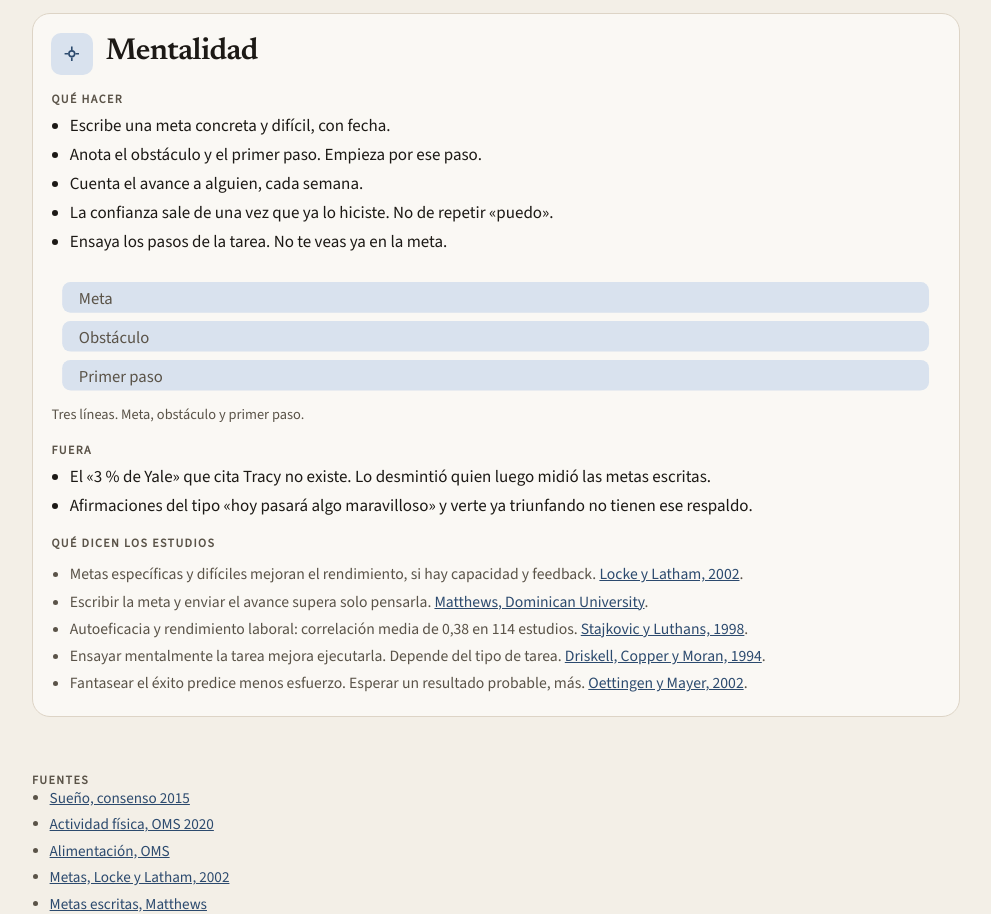
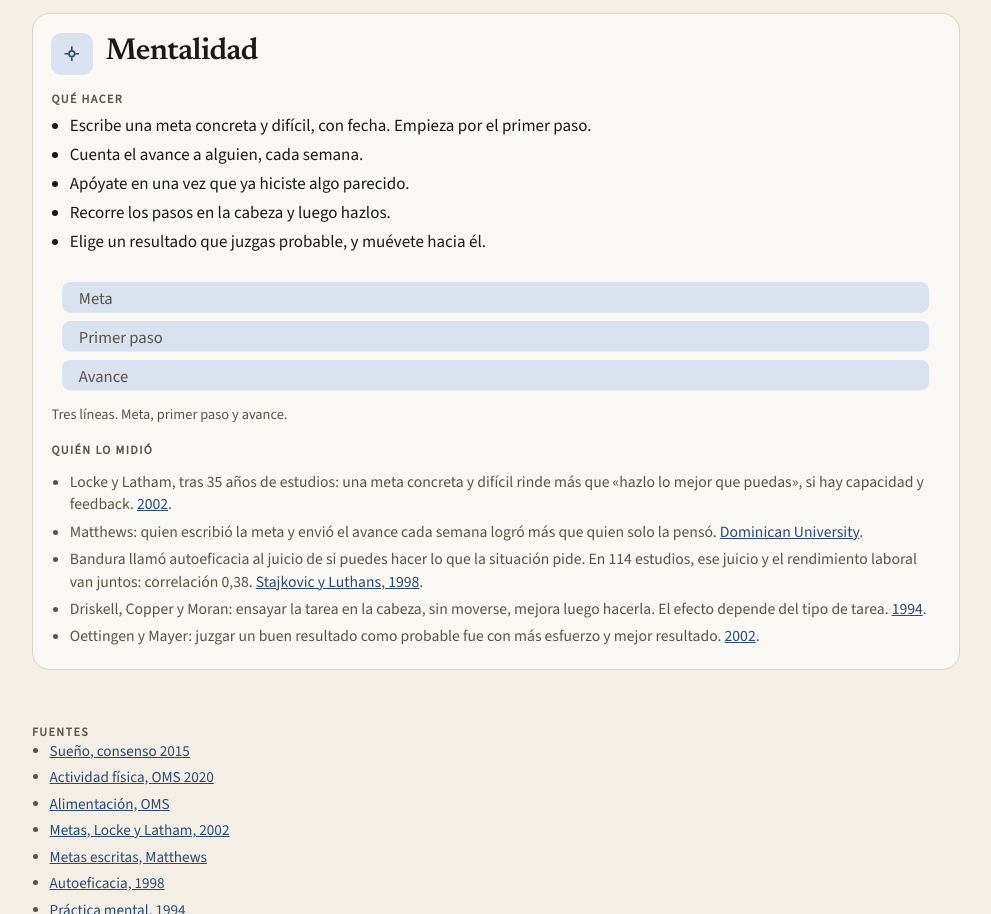
Before and after one commit to Marcos1995/h-bitos, a plain HTML site: page index.html in a window 1280 px wide. Shown: the part 2085-2999 px from the top of the page, without its empty margins (144-1135 px from the left). Drawn offline with nearby package versions, Linux system fonts and the light colour scheme.

Commit message:
Deja Mentalidad solo con hallazgos que se sostienen.
Co-authored-by: Cursor <cursoragent@cursor.com>

```diff
--- a/index.html
+++ b/index.html
@@ -275,35 +275,30 @@
       </div>
       <h3>Qué hacer</h3>
       <ul>
-        <li>Escribe una meta concreta y difícil, con fecha.</li>
-        <li>Anota el obstáculo y el primer paso. Empieza por ese paso.</li>
+        <li>Escribe una meta concreta y difícil, con fecha. Empieza por el primer paso.</li>
         <li>Cuenta el avance a alguien, cada semana.</li>
-        <li>La confianza sale de una vez que ya lo hiciste. No de repetir «puedo».</li>
-        <li>Ensaya los pasos de la tarea. No te veas ya en la meta.</li>
+        <li>Apóyate en una vez que ya hiciste algo parecido.</li>
+        <li>Recorre los pasos en la cabeza y luego hazlos.</li>
+        <li>Elige un resultado que juzgas probable, y muévete hacia él.</li>
       </ul>
       <figure>
-        <svg class="chart" viewBox="0 0 640 92" role="img" aria-label="Tres líneas: la meta, el obstáculo y el primer paso.">
+        <svg class="chart" viewBox="0 0 640 92" role="img" aria-label="Tres líneas: la meta, el primer paso y el avance de la semana.">
           <rect class="track" x="8" y="8" width="624" height="22" rx="6"/>
           <rect class="track" x="8" y="36" width="624" height="22" rx="6"/>
           <rect class="track" x="8" y="64" width="624" height="22" rx="6"/>
           <text class="axis" x="20" y="24">Meta</text>
-          <text class="axis" x="20" y="52">Obstáculo</text>
-          <text class="axis" x="20" y="80">Primer paso</text>
+          <text class="axis" x="20" y="52">Primer paso</text>
+          <text class="axis" x="20" y="80">Avance</text>
         </svg>
-        <figcaption>Tres líneas. Meta, obstáculo y primer paso.</figcaption>
+        <figcaption>Tres líneas. Meta, primer paso y avance.</figcaption>
       </figure>
-      <h3>Fuera</h3>
-      <ul>
-        <li>El «3 % de Yale» que cita Tracy no existe. Lo desmintió quien luego midió las metas escritas.</li>
-        <li>Afirmaciones del tipo «hoy pasará algo maravilloso» y verte ya triunfando no tienen ese respaldo.</li>
-      </ul>
-      <h3>Qué dicen los estudios</h3>
+      <h3>Quién lo midió</h3>
       <ul class="why">
-        <li>Metas específicas y difíciles mejoran el rendimiento, si hay capacidad y feedback. <a href="https://doi.org/10.1037/0003-066X.57.9.705">Locke y Latham, 2002</a>.</li>
-        <li>Escribir la meta y enviar el avance supera solo pensarla. <a href="https://scholar.dominican.edu/psychology-faculty-conference-presentations/3">Matthews, Dominican University</a>.</li>
-        <li>Autoeficacia y rendimiento laboral: correlación media de 0,38 en 114 estudios. <a href="https://doi.org/10.1037/0033-2909.124.2.240">Stajkovic y Luthans, 1998</a>.</li>
-        <li>Ensayar mentalmente la tarea mejora ejecutarla. Depende del tipo de tarea. <a href="https://doi.org/10.1037/0021-9010.79.4.481">Driskell, Copper y Moran, 1994</a>.</li>
-        <li>Fantasear el éxito predice menos esfuerzo. Esperar un resultado probable, más. <a href="https://pubmed.ncbi.nlm.nih.gov/12416922/">Oettingen y Mayer, 2002</a>.</li>
+        <li>Locke y Latham, tras 35 años de estudios: una meta concreta y difícil rinde más que «hazlo lo mejor que puedas», si hay capacidad y feedback. <a href="https://doi.org/10.1037/0003-066X.57.9.705">2002</a>.</li>
+        <li>Matthews: quien escribió la meta y envió el avance cada semana logró más que quien solo la pensó. <a href="https://scholar.dominican.edu/psychology-faculty-conference-presentations/3">Dominican University</a>.</li>
+        <li>Bandura llamó autoeficacia al juicio de si puedes hacer lo que la situación pide. En 114 estudios, ese juicio y el rendimiento laboral van juntos: correlación 0,38. <a href="https://doi.org/10.1037/0033-2909.124.2.240">Stajkovic y Luthans, 1998</a>.</li>
+        <li>Driskell, Copper y Moran: ensayar la tarea en la cabeza, sin moverse, mejora luego hacerla. El efecto depende del tipo de tarea. <a href="https://doi.org/10.1037/0021-9010.79.4.481">1994</a>.</li>
+        <li>Oettingen y Mayer: juzgar un buen resultado como probable fue con más esfuerzo y mejor resultado. <a href="https://pubmed.ncbi.nlm.nih.gov/12416922/">2002</a>.</li>
       </ul>
     </article>
   </main>
```
